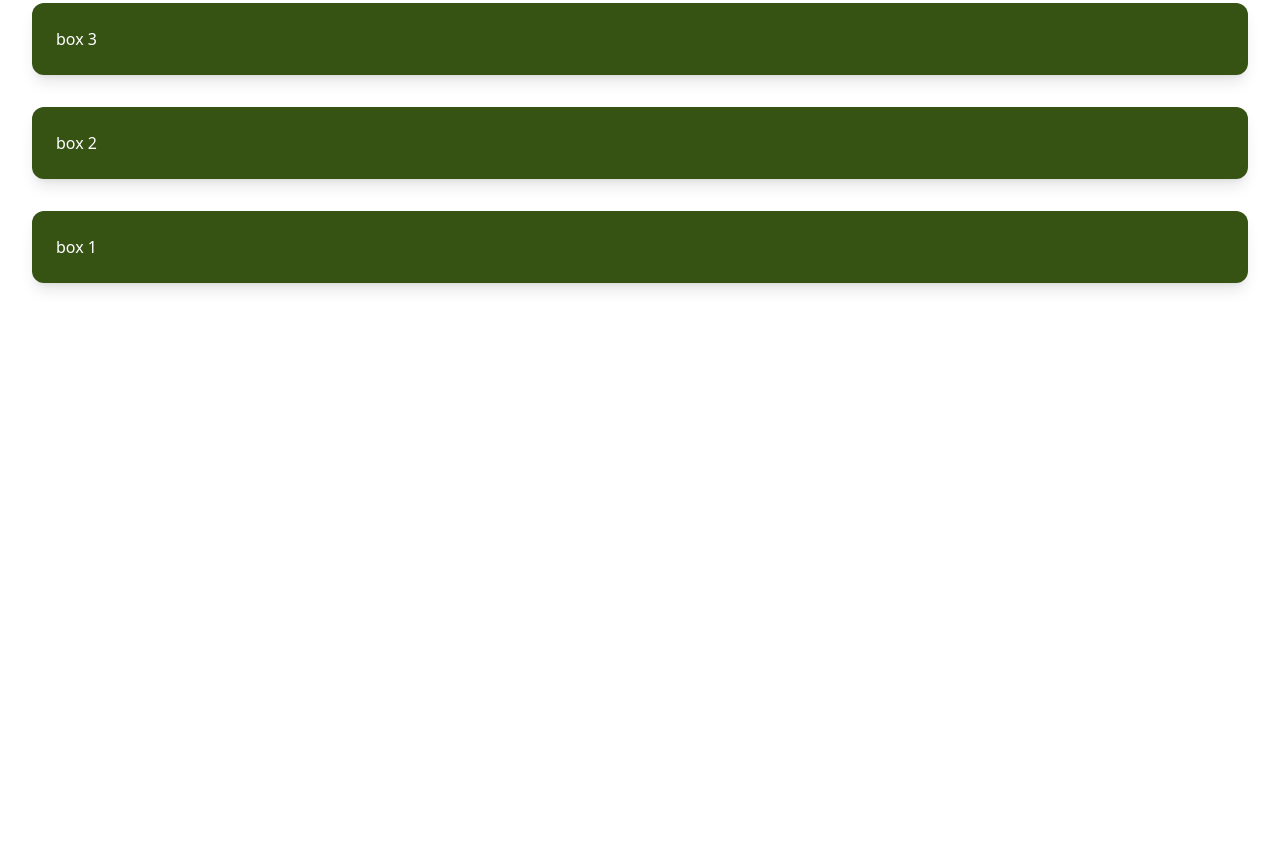
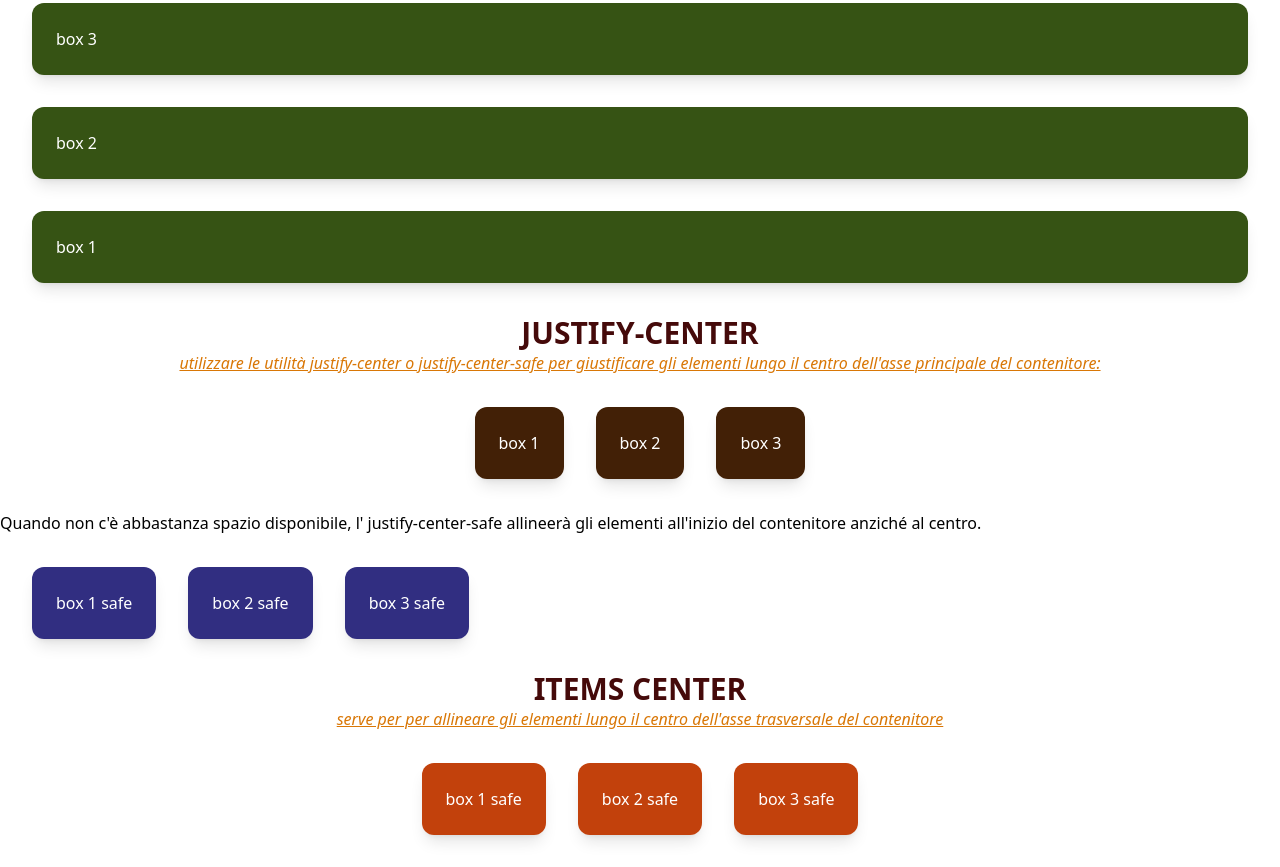
Before and after one commit to Tonyx8808/tailwind-css, a website: page flex.html in a window 1280 px wide. Shown: the part 833-1700 px from the top of the page. Before the commit the page ends 1148 px from the top, so only its background shows below. Drawn offline with nearby package versions, Linux system fonts and the light colour scheme.

Commit message:
ho aggiunto align e justify

```diff
--- a/flex.html
+++ b/flex.html
@@ -42,5 +42,42 @@
     <div class= " bg-lime-900 text-white p-6 rounded-xl shadow-lg">box 2</div>
     <div class=  " bg-lime-900 text-white p-6 rounded-xl shadow-lg">box 3</div>
     </div>
+    <!--justify-center-->
+    <h1 class="text-3xl font-extrabold text-red-950 text-center">JUSTIFY-CENTER</h1>
+    <p class="underline italic text-amber-600 text-center">utilizzare le utilità justify-center o
+        justify-center-safe per giustificare gli elementi
+    lungo il centro dell'asse principale del contenitore:
+    </p>
+    <!--caso justify center-->
+    <div class="flex justify-center text-white gap-8 p-8">
+        <div class=" bg-yellow-950 text-white p-6 rounded-xl shadow-lg">box 1</div>
+    <div class= "  bg-yellow-950 text-white p-6 rounded-xl shadow-lg">box 2</div>
+    <div class=  "  bg-yellow-950 text-white p-6 rounded-xl shadow-lg">box 3</div>
+    </div>
+    <!--caso  justify-center-safe-->
+    <p>Quando non c'è abbastanza spazio disponibile, l' justify-center-safe allineerà
+        gli elementi all'inizio del contenitore anziché al centro.</p>
+    <div class="flex justify-center-safe text-white gap-8 p-8">
+        <div class="bg-indigo-900 text-white p-6 rounded-xl shadow-lg">box 1 safe</div>
+    <div class= " bg-indigo-900  text-white p-6 rounded-xl shadow-lg">box 2 safe</div>
+    <div class=  " bg-indigo-900 text-white p-6 rounded-xl shadow-lg">box 3 safe</div>
+    </div>
+    <!--item-center-->
+   <h1 class="text-3xl font-extrabold text-red-950 text-center">ITEMS CENTER</h1>
+    <p class="underline italic text-amber-600 text-center">serve per per allineare gli elementi
+        lungo il centro dell'asse trasversale del contenitore
+    </p>
+ <div class="flex justify-center items-center gap-8 p-8 ">
+  <div class="bg-orange-700 text-white p-6 rounded-xl shadow-lg">
+    box 1 safe
+  </div>
+  <div class="bg-orange-700 text-white p-6 rounded-xl shadow-lg">
+    box 2 safe
+  </div>
+  <div class="bg-orange-700 text-white p-6 rounded-xl shadow-lg">
+    box 3 safe
+  </div>
+</div>
+
 </body>
 </html>
```
